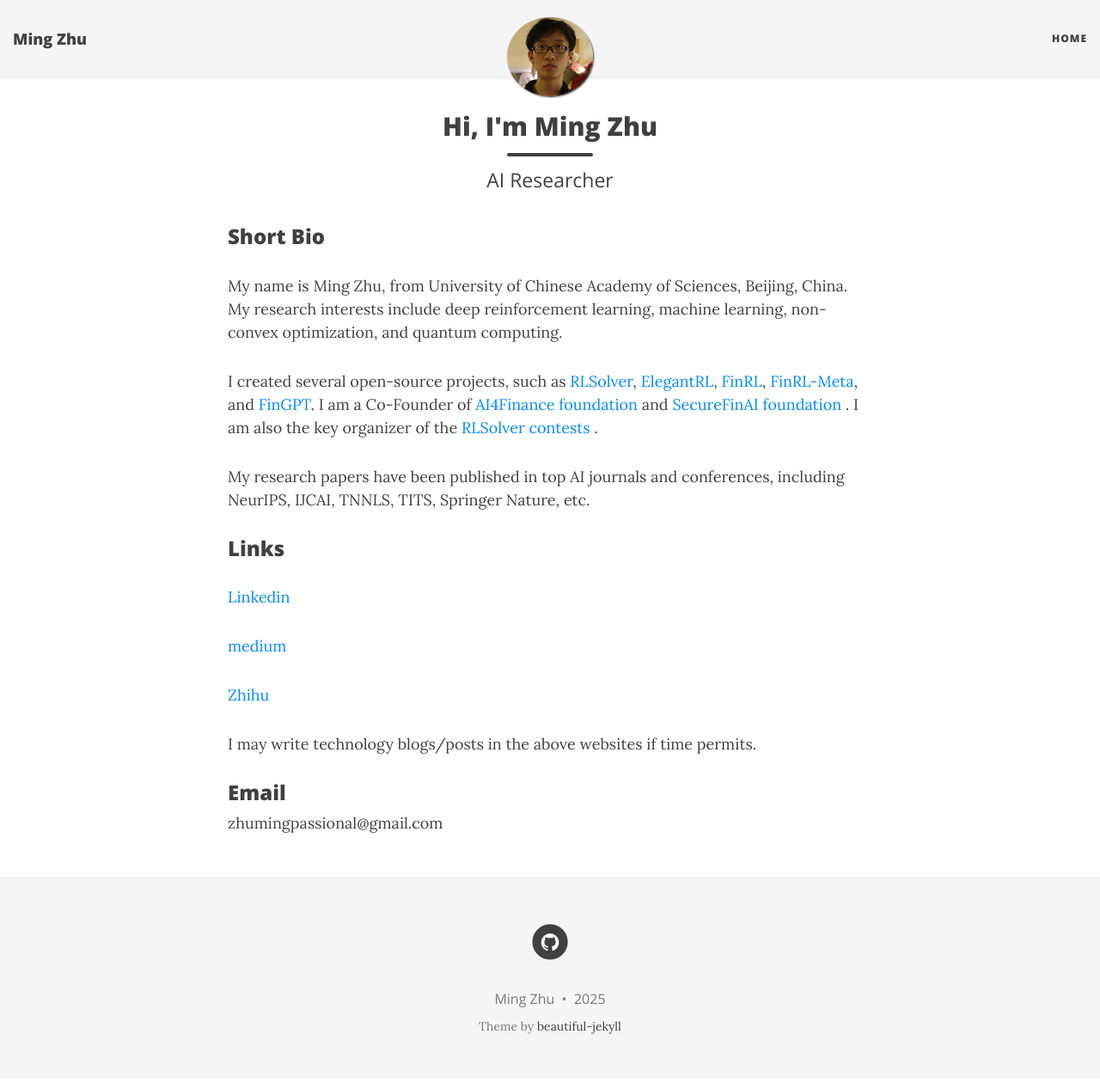
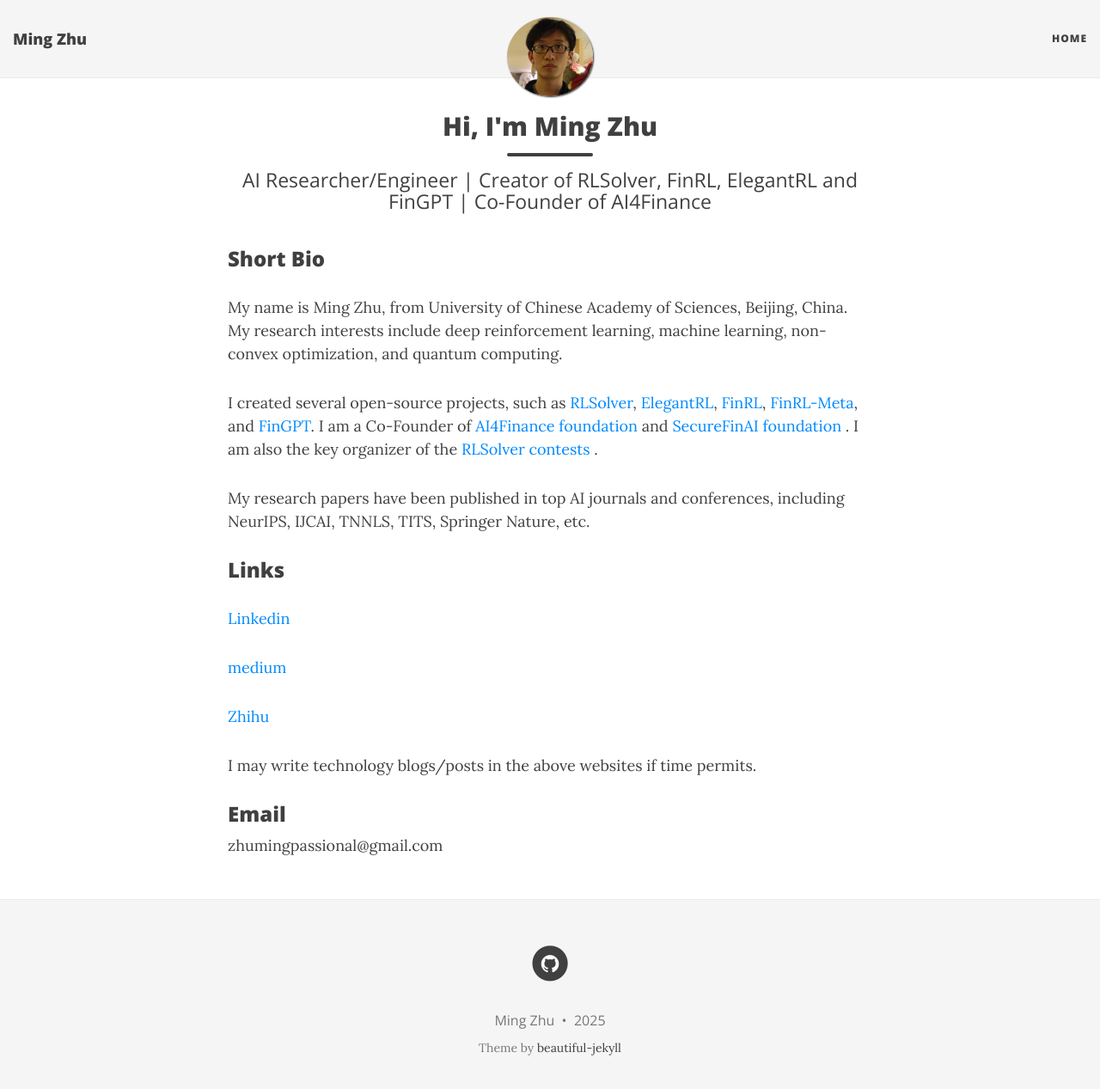
Before and after one commit to zhumingpassional/zhumingpassional.github.io, a Jekyll site: the page built from index.html, in a window 1280 px wide and 1280 px high. Shown: the top 1267 px of the window at 86% size. Built offline with Jekyll 4.4.1, drawn with Linux system fonts in a browser that asks for light colours; nearby versions of some CDN libraries; the list of posts is cut into pages by our own code.

Commit message:
Update index.html

```diff
--- a/index.html
+++ b/index.html
@@ -1,7 +1,7 @@
 ---
 layout: page
 title: Hi, I'm Ming Zhu
-subtitle: AI Researcher
+subtitle: AI Researcher/Engineer | Creator of RLSolver, FinRL, ElegantRL and FinGPT | Co-Founder of AI4Finance
 use-site-title: true
 ---
 
```
